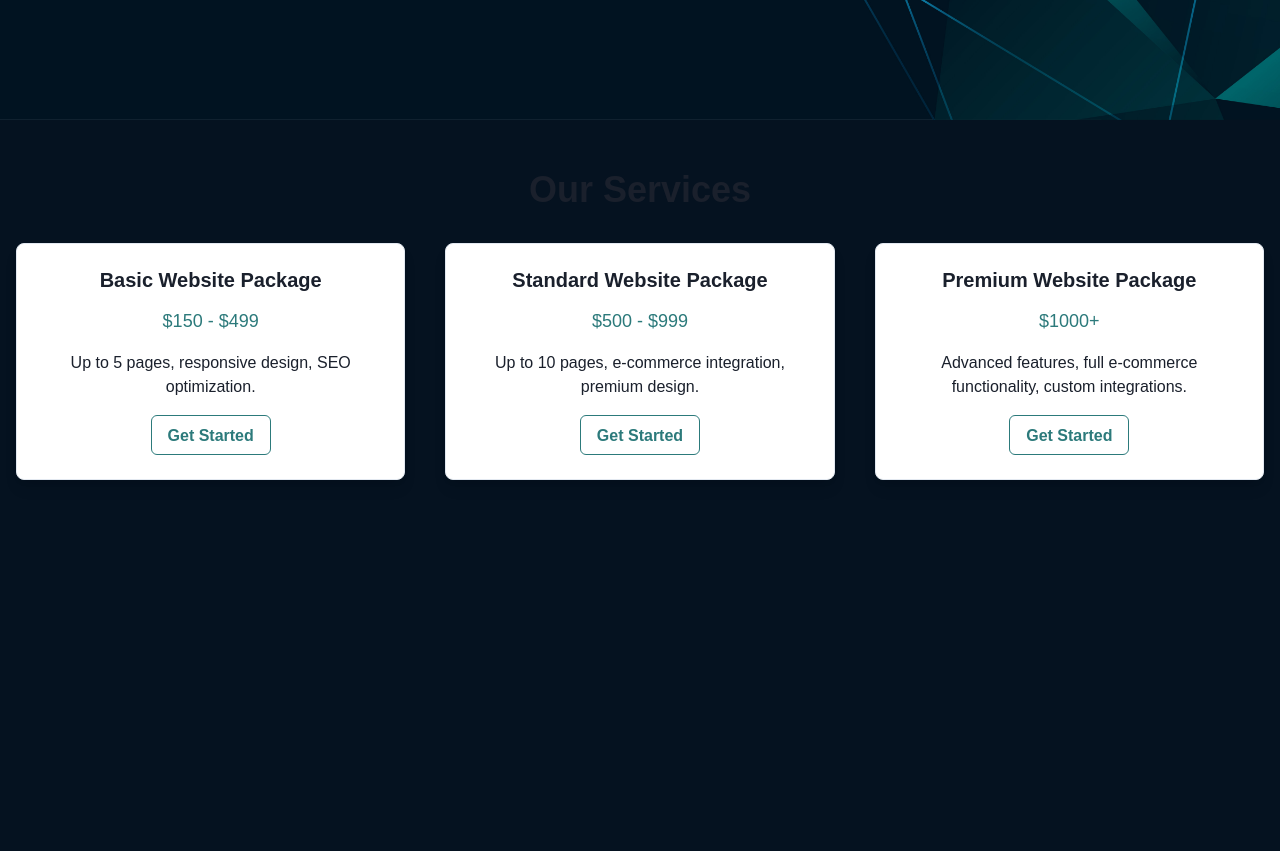
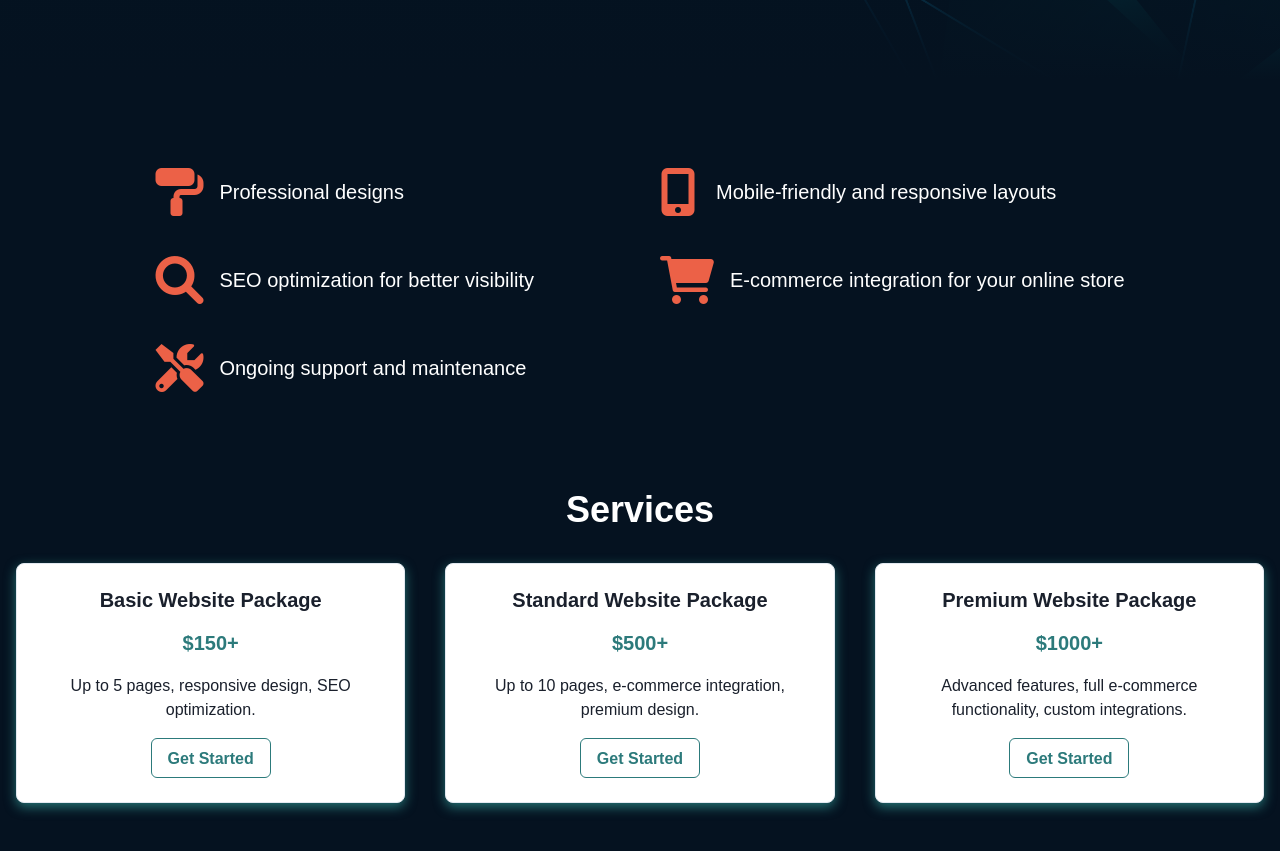
Before and after one commit to AuchnotOuch/alswebservices, a React (Create React App) app in the folder frontend/: page / in a window 1280 px wide. Shown: the part 680-1531 px from the top of the page. Before the commit the page ends 1208 px from the top, so only its background shows below. Built offline with nearby package versions, Linux system fonts and the light colour scheme.

Commit message:
added guarantee section

```diff
--- a/frontend/public/index.html
+++ b/frontend/public/index.html
@@ -1,14 +1,14 @@
 <!DOCTYPE html>
 <html lang="en">
+
 <head>
   <meta charset="utf-8" />
   <link rel="icon" href="%PUBLIC_URL%/favicon.ico" />
   <meta name="viewport" content="width=device-width, initial-scale=1" />
   <meta name="theme-color" content="#000000" />
-    <meta
-      name="description"
-      content="Web site created using create-react-app"
-    />
+  <meta name="description" content="Web site created using create-react-app" />
+  <script src="https://kit.fontawesome.com/0322823e38.js" crossorigin="anonymous"></script>
+  <link href="https://cdnjs.cloudflare.com/ajax/libs/font-awesome/6.0.0-beta3/css/all.min.css" rel="stylesheet" />
   <link rel="apple-touch-icon" href="%PUBLIC_URL%/logo192.png" />
   <!--
       manifest.json provides metadata used when your web app is installed on a
@@ -26,6 +26,7 @@
     -->
   <title>React App</title>
 </head>
+
 <body>
   <noscript>You need to enable JavaScript to run this app.</noscript>
   <div id="root"></div>
@@ -40,4 +41,5 @@
       To create a production bundle, use `npm run build` or `yarn build`.
     -->
 </body>
+
 </html>
--- /dev/null
+++ b/frontend/src/components/Guarantees.js
@@ -0,0 +1,42 @@
+// src/components/HeroSection.js
+import React from 'react';
+import { Box, Heading, Text, Button, VStack, SimpleGrid, Icon, HStack } from "@chakra-ui/react";
+
+const Guarantees = () => {
+    return (
+        <>
+            <Box display="flex" flexDir="column" justify="center" py={12} px={4} bg="rgb(5, 18, 32)">
+                <SimpleGrid columns={[1, null, 2]} spacing="40px" maxW="1200px" mx="auto">
+
+                    <HStack spacing={4} align="center">
+                        <Box as="i" className="fa-solid fa-paint-roller" fontSize="5xl" color="rgb(236, 97, 71)" minWidth="40px" />
+                        <Text fontSize="xl" color="white">Professional designs</Text>
+                    </HStack>
+
+                    <HStack spacing={4} align="center">
+                        <Box as="i" className="fa-solid fa-mobile-screen-button" fontSize="5xl" color="rgb(236, 97, 71)" minWidth="40px" />
+                        <Text fontSize="xl" color="white">Mobile-friendly and responsive layouts</Text>
+                    </HStack>
+
+                    <HStack spacing={4} align="center">
+                        <Box as="i" className="fa-solid fa-magnifying-glass" fontSize="5xl" color="rgb(236, 97, 71)" minWidth="40px" />
+                        <Text fontSize="xl" color="white">SEO optimization for better visibility</Text>
+                    </HStack>
+
+                    <HStack spacing={4} align="center">
+                        <Box as="i" className="fa-solid fa-cart-shopping" fontSize="5xl" color="rgb(236, 97, 71)" minWidth="40px" />
+                        <Text fontSize="xl" color="white">E-commerce integration for your online store</Text>
+                    </HStack>
+
+                    <HStack spacing={4} align="center">
+                        <Box as="i" className="fa-solid fa-screwdriver-wrench" fontSize="5xl" color="rgb(236, 97, 71)" minWidth="40px" />
+                        <Text fontSize="xl" color="white">Ongoing support and maintenance</Text>
+                    </HStack>
+
+                </SimpleGrid>
+            </Box>
+        </>
+    );
+};
+
+export default Guarantees;
--- a/frontend/src/components/HeroSection.js
+++ b/frontend/src/components/HeroSection.js
@@ -1,13 +1,15 @@
 // src/components/HeroSection.js
 import React from 'react';
-import { Box, Heading, Text, Button, VStack } from "@chakra-ui/react";
+import { Box, Heading, Text, Button, VStack, SimpleGrid, Icon, HStack } from "@chakra-ui/react";
 
 const HeroSection = () => {
     return (
+        <>
+            {/* Hero Section */}
             <Box
                 height="100vh"
                 width="100vw"
-            bgImage="url('/images/hero-background.jpg')" // Add your image source here
+                bgImage="linear-gradient(to bottom, rgba(0, 0, 0, 0) 50%, rgba(5, 18, 32, 1) 95%), url('/images/hero-background.jpg')"
                 bgPosition="center"
                 bgRepeat="no-repeat"
                 bgSize="cover"
@@ -28,6 +30,7 @@ const HeroSection = () => {
                     </Button>
                 </VStack>
             </Box>
+        </>
     );
 };
 
--- a/frontend/src/components/ServiceHighlight.js
+++ b/frontend/src/components/ServiceHighlight.js
@@ -5,7 +5,7 @@ import { SimpleGrid, Box, Heading, Text, Button, VStack } from "@chakra-ui/react
 const ServiceHighlight = () => {
     return (
         <Box py={12} px={4} bg="rgb(5, 18, 32)">
-            <Heading textAlign="center" mb={8}>Our Services</Heading>
+            <Heading color={"white"} textAlign="center" mb={8}>Services</Heading>
             <SimpleGrid columns={[1, null, 3]} spacing="40px">
                 {/* Basic Package */}
                 <Box
@@ -14,12 +14,12 @@ const ServiceHighlight = () => {
                     overflow="hidden"
                     p={6}
                     bg="white"
-                    boxShadow="lg"
+                    boxShadow="0 4px 12px rgba(56, 178, 172, 0.6)" // Teal shadow
                     textAlign="center"
                 >
                     <VStack spacing={4}>
                         <Heading size="md">Basic Website Package</Heading>
-                        <Text fontSize="lg" color="teal.600">$150 - $499</Text>
+                        <Text fontWeight="bold" fontSize="xl" color="teal.600">$150+</Text>
                         <Text>Up to 5 pages, responsive design, SEO optimization.</Text>
                         <Button colorScheme="teal" variant="outline" size="md">Get Started</Button>
                     </VStack>
@@ -32,12 +32,12 @@ const ServiceHighlight = () => {
                     overflow="hidden"
                     p={6}
                     bg="white"
-                    boxShadow="lg"
+                    boxShadow="0 4px 12px rgba(56, 178, 172, 0.6)" // Teal shadow
                     textAlign="center"
                 >
                     <VStack spacing={4}>
                         <Heading size="md">Standard Website Package</Heading>
-                        <Text fontSize="lg" color="teal.600">$500 - $999</Text>
+                        <Text fontWeight="bold" fontSize="xl" color="teal.600">$500+</Text>
                         <Text>Up to 10 pages, e-commerce integration, premium design.</Text>
                         <Button colorScheme="teal" variant="outline" size="md">Get Started</Button>
                     </VStack>
@@ -50,12 +50,12 @@ const ServiceHighlight = () => {
                     overflow="hidden"
                     p={6}
                     bg="white"
-                    boxShadow="lg"
+                    boxShadow="0 4px 12px rgba(56, 178, 172, 0.6)" // Teal shadow
                     textAlign="center"
                 >
                     <VStack spacing={4}>
                         <Heading size="md">Premium Website Package</Heading>
-                        <Text fontSize="lg" color="teal.600">$1000+</Text>
+                        <Text fontWeight="bold" fontSize="xl" color="teal.600">$1000+</Text>
                         <Text>Advanced features, full e-commerce functionality, custom integrations.</Text>
                         <Button colorScheme="teal" variant="outline" size="md">Get Started</Button>
                     </VStack>
--- a/frontend/src/pages/Landing.js
+++ b/frontend/src/pages/Landing.js
@@ -4,11 +4,13 @@ import { Box } from "@chakra-ui/react";
 import HeroSection from '../components/HeroSection';
 import ServiceHighlight from '../components/ServiceHighlight';
 import "./Landing.css"
+import Guarantees from '../components/Guarantees';
 
 const Landing = () => {
     return (
         <>
             <HeroSection />
+            <Guarantees />
             <ServiceHighlight />
         </>
     );
```
Lines whose indentation alone changed are shown as unchanged.
